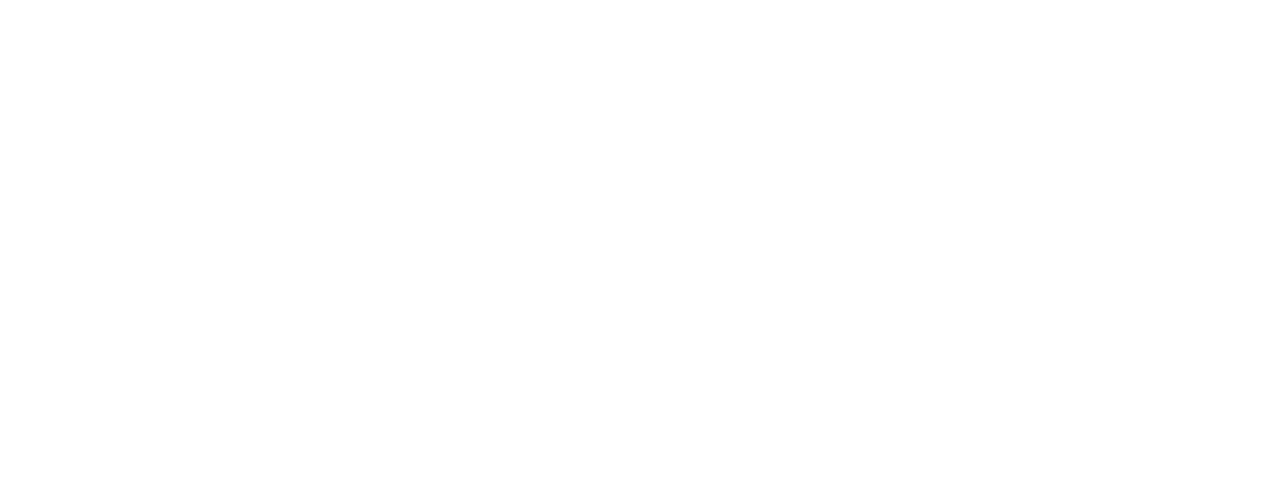
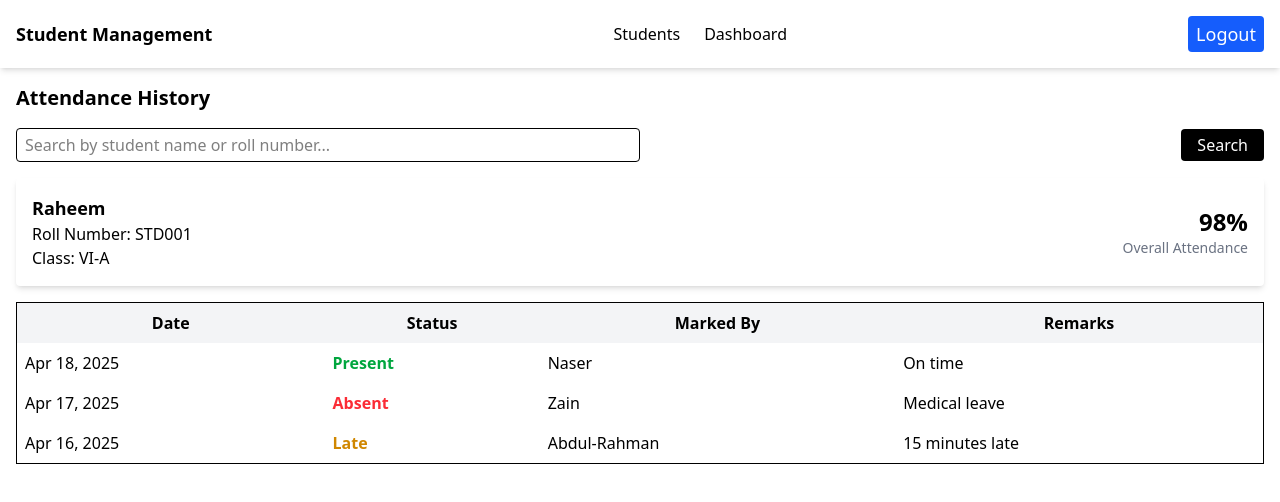
Before and after one commit to Raheem-Baig1210/Frontend_MTC, a React (Vite) app: page /attendance-history in a window 1280 px wide. Before the commit this address had no page. Shown: the top 502 px of the page. Built offline with nearby package versions, Linux system fonts and the light colour scheme.

Commit message:
Added Tutor Ui & Routing Done

```diff
--- a/src/App.jsx
+++ b/src/App.jsx
@@ -1,41 +1,52 @@
 // import { useState } from 'react'
 // import reactLogo from './assets/react.svg'
 // import viteLogo from '/vite.svg'
-import React from 'react';
+import React from "react";
 // import ReactDom from "react-dom"
-import { BrowserRouter as Router, Routes, Route, BrowserRouter } from 'react-router-dom';
-import './App.css'
-import HomePage from "./LandingPages/homepage/HomePage"
-import LoginAdmin from './LandingPages/Admin/Admin_login'
-import LoginTutor from "./LandingPages/Tutor/Tutor_login"
-import AdminDashboard from "./LandingPages/Admin/AdminDashboard"
-import Centers from './LandingPages/Admin/Center';
-import Attendance from './LandingPages/Admin/Attendace';
-import Students from './LandingPages/Admin/students';
-import Tutor from './LandingPages/Admin/tutors';
-import TutorDashboard from './LandingPages/Tutor/TutorDashboard';
+import {
+  BrowserRouter as Router,
+  Routes,
+  Route,
+  BrowserRouter,
+} from "react-router-dom";
+import "./App.css";
+import HomePage from "./LandingPages/homepage/HomePage";
+import LoginAdmin from "./LandingPages/Admin/Admin_login";
+import LoginTutor from "./LandingPages/Tutor/Tutor_login";
+import AdminDashboard from "./LandingPages/Admin/AdminDashboard";
+import Centers from "./LandingPages/Admin/Center";
+import Attendance from "./LandingPages/Admin/Attendace";
+import Students from "./LandingPages/Admin/students";
+import Tutor from "./LandingPages/Admin/tutors";
+import TutorDashboard from "./LandingPages/Tutor/TutorDashboard";
+// import TutorNavbar from './LandingPages/Components/TutorNavbar';
+import StudentList from "./LandingPages/Tutor/StudentList";
 // import HomePage from './LandingPages/homepage/HomePage';
-import TutorProfile from './LandingPages/Admin/TutorProfile';
-
+import TutorProfile from "./LandingPages/Admin/TutorProfile";
+import MarkAttendance from "./LandingPages/Tutor/MarkAttendance";
+import AllAttendance from "./LandingPages/Tutor/StudentAttendance";
+import AttendanceHistory from "./LandingPages/Tutor/AttendanceHistory";
 
 function App() {
-
   return (
     <BrowserRouter>
-    <Routes>
-    <Route path='/' element={<HomePage/>}></Route>
-    <Route path='/login-tutor' element={<LoginTutor/>}/>
-    <Route path='/login-admin' element={<LoginAdmin/>}/>
-
-    <Route path='/admin-dashboard' element={<AdminDashboard/>}></Route>
-    <Route path='/tutor-dashboard' element={<TutorDashboard/>}></Route>
-    <Route path='/centers' element={<Centers/>}></Route>
-    <Route path='/tutors' element={<Tutor/>}/>
-    <Route path='/students' element={<Students/>}/>
-    <Route path='/attendance' element={<Attendance/>}/>
-    </Routes>
+      <Routes>
+        <Route path="/student-list" element={<StudentList />} />
+        <Route path="/" element={<HomePage />}></Route>
+        <Route path="/login-tutor" element={<LoginTutor />} />
+        <Route path="/login-admin" element={<LoginAdmin />} />
+        <Route path="/mark-attendance" element={<MarkAttendance />} />
+        <Route path="/all-attendance" element={<AllAttendance/>} />
+        <Route path="/attendance-history" element={<AttendanceHistory />} />
+        <Route path="/admin-dashboard" element={<AdminDashboard />}></Route>
+        <Route path="/tutor-dashboard" element={<TutorDashboard />}></Route>
+        <Route path="/centers" element={<Centers />}></Route>
+        <Route path="/tutors" element={<Tutor />} />
+        <Route path="/students" element={<Students />} />
+        <Route path="/attendance" element={<Attendance />} />
+      </Routes>
     </BrowserRouter>
-  )
+  );
 }
 
-export default App
+export default App;
--- /dev/null
+++ b/src/LandingPages/Components/TutorNavbar.jsx
@@ -0,0 +1,16 @@
+import { Link } from "react-router-dom";
+
+export default function TutorNavbar() {
+  return (
+    <nav className="bg-white shadow-md p-4 flex justify-between items-center">
+      <div className="text-lg font-semibold">Student Management</div>
+      <div className="flex  gap-6">
+        <Link to="/student-list" className="hover:underline">Students</Link>
+        <Link to="/tutor-dashboard" className="hover:underline">Dashboard</Link>
+      </div>
+      <div>
+    <button className="bg-blue-600 text-white text-lg py-1 px-2 rounded hover:bg-blue-700 transition duration-300">Logout</button>
+      </div>
+    </nav>
+  );
+}
--- /dev/null
+++ b/src/LandingPages/Tutor/AttendanceHistory.jsx
@@ -0,0 +1,58 @@
+import TutorNavbar from "../Components/TutorNavbar";
+
+export default function AttendanceHistory() {
+  return (
+    <div>
+      <TutorNavbar/>
+      <div className="p-4">
+        <h2 className="text-xl font-semibold mb-4">Attendance History</h2>
+        <div className="flex justify-between items-center mb-4">
+          <input className="border px-2 py-1 rounded w-1/2" placeholder="Search by student name or roll number..." />
+          <button className="bg-black text-white px-4 py-1 rounded cursor-pointer">Search</button>
+        </div>
+        <div className="bg-white p-4 rounded shadow-md mb-4 flex justify-between items-center">
+          <div className="flex items-center gap-4">
+            <div>
+              <h3 className="text-lg font-bold">Raheem</h3>
+              <p>Roll Number: STD001<br />Class: VI-A</p>
+            </div>
+          </div>
+          <div className="text-right">
+            <p className="text-2xl font-semibold">98%</p>
+            <p className="text-sm text-gray-500">Overall Attendance</p>
+          </div>
+        </div>
+        <table className="w-full border rounded">
+          <thead className="bg-gray-100">
+            <tr>
+              <th className="p-2">Date</th>
+              <th className="p-2">Status</th>
+              <th className="p-2">Marked By</th>
+              <th className="p-2">Remarks</th>
+            </tr>
+          </thead>
+          <tbody>
+            <tr>
+              <td className="p-2">Apr 18, 2025</td>
+              <td className="p-2 text-green-600 font-bold">Present</td>
+              <td className="p-2">Naser</td>
+              <td className="p-2">On time</td>
+            </tr>
+            <tr>
+              <td className="p-2">Apr 17, 2025</td>
+              <td className="p-2 text-red-500 font-bold">Absent</td>
+              <td className="p-2">Zain</td>
+              <td className="p-2">Medical leave</td>
+            </tr>
+            <tr>
+              <td className="p-2">Apr 16, 2025</td>
+              <td className="p-2 text-yellow-600 font-bold">Late</td>
+              <td className="p-2">Abdul-Rahman</td>
+              <td className="p-2">15 minutes late</td>
+            </tr>
+          </tbody>
+        </table>
+      </div>
+    </div>
+  );
+}
--- /dev/null
+++ b/src/LandingPages/Tutor/MarkAttendance.jsx
@@ -0,0 +1,44 @@
+// pages/MarkAttendance.jsx
+import TutorNavbar from "../Components/TutorNavbar";
+
+export default function MarkAttendance() {
+  return (
+    <div>
+      <TutorNavbar/>
+      <div className="p-4">
+        <h2 className="text-xl font-semibold mb-4">Mark Monthly Attendance</h2>
+        <div className="flex gap-4 mb-4">
+          <select className="border px-2 py-1 rounded">
+            <option>Select Class/Batch</option>
+          </select>
+          <select className="border px-2 py-1 rounded">
+            <option>Select Month</option>
+          </select>
+          <button className="bg-gray-200 px-4 py-1 rounded cursor-pointer">Mark All Present</button>
+        </div>
+        <table className="w-full border rounded mb-4">
+          <thead>
+            <tr className="bg-gray-100">
+              <th className="p-2">Roll No</th>
+              <th className="p-2">Student Name</th>
+              <th className="p-2">Attendance</th>
+            </tr>
+          </thead>
+          <tbody>
+            <tr>
+              <td className="p-2">001</td>
+              <td className="p-2">Raheem</td>
+              <td className="p-2 cursor-pointer"><input type="checkbox" /></td>
+            </tr>
+            <tr>
+              <td className="p-2">002</td>
+              <td className="p-2">Abdul Rahman</td>
+              <td className="p-2 cursor-pointer"><input type="checkbox" /></td>
+            </tr>
+          </tbody>
+        </table>
+        <button className="bg-black text-white px-4 py-2 rounded cursor-pointer">Submit Attendance</button>
+      </div>
+    </div>
+  );
+}
--- /dev/null
+++ b/src/LandingPages/Tutor/StudentAttendance.jsx
@@ -0,0 +1,48 @@
+import TutorNavbar from "../Components/TutorNavbar";
+export default function AllAttendance() {
+  return (
+    <div>
+      <TutorNavbar />
+      <div className="p-4">
+        <h2 className="text-xl font-semibold mb-4">All Students Attendance</h2>
+        <div className="flex gap-4 mb-4">
+          <select className="border px-2 py-1 rounded">
+            <option>All Classes</option>
+          </select>
+          <input type="date" className="border px-2 py-1 rounded" />
+          <input type="date" className="border px-2 py-1 rounded" />
+          <button className="bg-black text-white px-4 py-1 rounded">Apply</button>
+          <button className="bg-gray-200 px-4 py-1 rounded">Reset</button>
+        </div>
+        {/* Table */}
+        <table className="w-full border rounded">
+          <thead className="bg-gray-100">
+            <tr>
+              <th className="p-2">Roll No.</th>
+              <th className="p-2">Name</th>
+              <th className="p-2">Class</th>
+              <th className="p-2">Date</th>
+              <th className="p-2">Status</th>
+            </tr>
+          </thead>
+          <tbody>
+            <tr>
+              <td className="p-2">001</td>
+              <td className="p-2 flex items-center gap-2">Raheem</td>
+              <td className="p-2">Class VI-A</td>
+              <td className="p-2">2025-04-18</td>
+              <td className="p-2 text-green-600 font-bold">Present</td>
+            </tr>
+            <tr>
+              <td className="p-2">002</td>
+              <td className="p-2 flex items-center gap-2">Abdul Rahman</td>
+              <td className="p-2">Class X-A</td>
+              <td className="p-2">2025-04-18</td>
+              <td className="p-2 text-red-500 font-bold">Absent</td>
+            </tr>
+          </tbody>
+        </table>
+      </div>
+    </div>
+  );
+}
--- /dev/null
+++ b/src/LandingPages/Tutor/StudentList.jsx
@@ -0,0 +1,50 @@
+
+import { useNavigate } from "react-router-dom";
+import TutorNavbar from "../Components/TutorNavbar";
+
+export default function StudentList() {
+  const navigate = useNavigate();
+
+  return (
+    <div>
+      <TutorNavbar />
+      <div className="p-4">
+        <div className="flex gap-4 mb-4">
+          <button className="bg-black text-white px-4 py-2 rounded cursor-pointer" onClick={() => navigate("/mark")}>
+            Add Student
+          </button>
+          <button className="bg-black text-white px-4 py-2 rounded cursor-pointer" onClick={() => navigate("/mark-attendance")}>
+            Mark Attendance
+          </button>
+          <button className="bg-black text-white px-4 py-2 rounded cursor-pointer" onClick={() => navigate("/all-attendance")}>
+            All Students Attendance
+          </button>
+          <button className="bg-black text-white px-4 py-2 rounded cursor-pointer" onClick={() => navigate("/attendance-history")}>
+            Attendance History
+          </button>
+        </div>
+
+        <table className="w-full border rounded">
+          <thead>
+            <tr className="bg-gray-100 text-left">
+              <th className="p-2">ID</th>
+              <th className="p-2">Name</th>
+              <th className="p-2">Class</th>
+              <th className="p-2">Attendance %</th>
+              <th className="p-2">Actions</th>
+            </tr>
+          </thead>
+          <tbody>
+            <tr className="border-t">
+              <td className="p-2">001</td>
+              <td className="p-2 flex items-center gap-2">Raheem</td>
+              <td className="p-2">Class VI-A</td>
+              <td className="p-2">98%</td>
+              <td className="p-2 flex gap-2"></td>
+            </tr>
+          </tbody>
+        </table>
+      </div>
+    </div>
+  );
+}
--- a/src/LandingPages/Tutor/TutorDashboard.jsx
+++ b/src/LandingPages/Tutor/TutorDashboard.jsx
@@ -7,7 +7,12 @@ const TutorDashboard = () => {
   const handleLogout = () => {
     navigate('/');
   };
-
+  const handledashboard = () => {
+    navigate('/tutor-dashboard');
+  }
+  const handlestudent = () => {
+    navigate('/student-list');
+  };
   return (
     <>
       {/* Dashboard Header */}
@@ -18,10 +23,10 @@ const TutorDashboard = () => {
           {/* Navigation Links */}
           <div className="flex items-center space-x-4">
             <div className="text-gray-600 hover:text-black cursor-pointer">
-              <span>Students</span>
+              <span onClick={handlestudent}>Students</span>
             </div>
             <div className="text-gray-600 hover:text-black cursor-pointer">
-              <span>Dashboard</span>
+              <span onClick={handledashboard}>Dashboard</span>
             </div>
           </div>
         </div>
@@ -29,7 +34,7 @@ const TutorDashboard = () => {
         {/* Logout Button */}
         <div>
           <button
-            className="bg-blue-600 text-white text-lg py-2 px-4 rounded hover:bg-blue-700 transition duration-300"
+            className="bg-blue-600 text-white text-lg py-1 px-2 rounded hover:bg-blue-700 transition duration-300"
             onClick={handleLogout}
           >
             Logout
```
